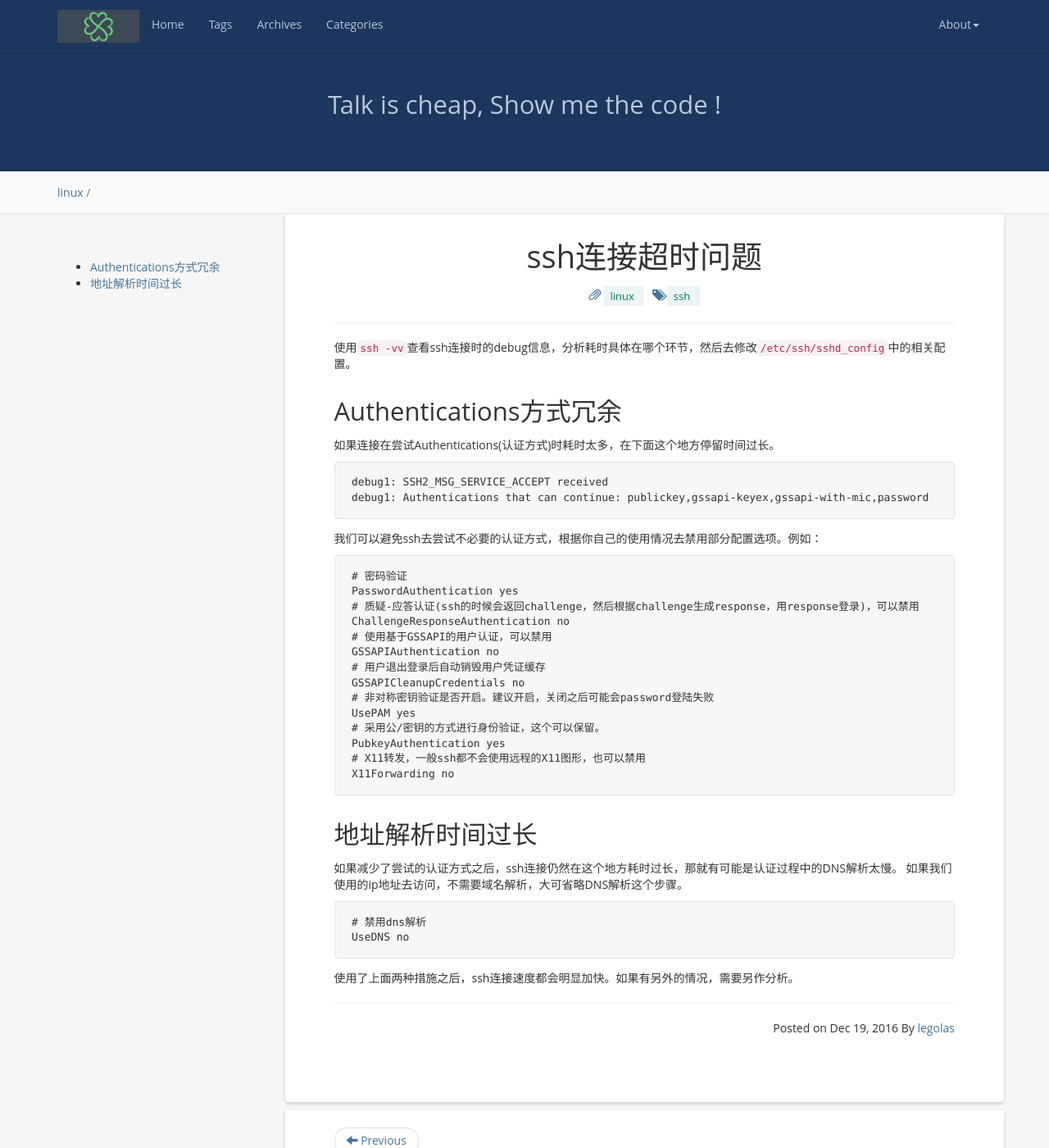
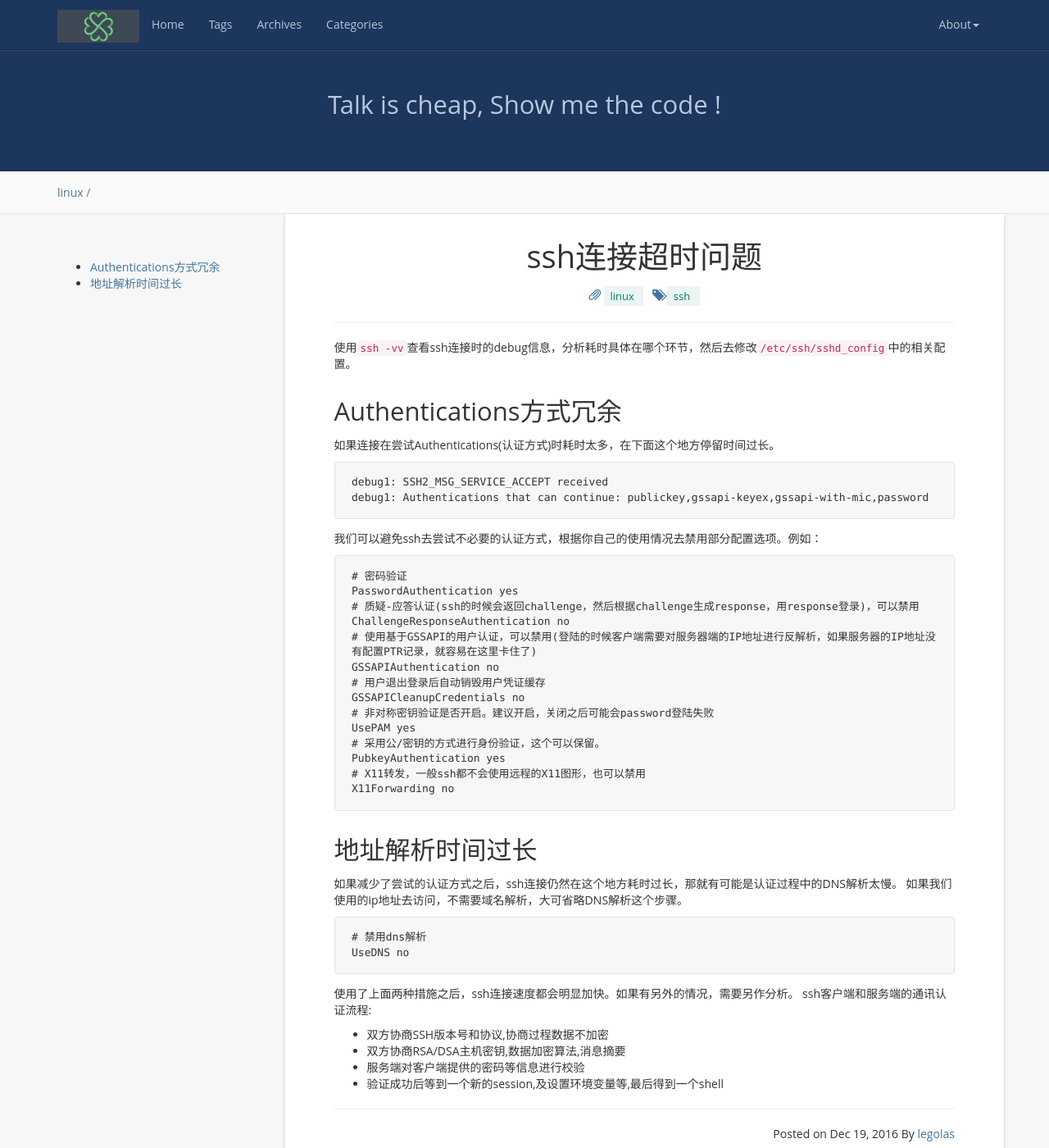
Before and after one commit to legolasNg/legolasNg.github.io, a Jekyll site: the page built from _posts/2016-12-19-ssh-connection-timeout.md, in a window 1280 px wide and 1400 px high. Shown: the whole window at 82% size. Built offline with Jekyll 4.4.1, drawn with Linux system fonts in a browser that asks for light colours; nearby versions of some CDN libraries; comment, search, counter and statistics services are not loaded.

Commit message:
[modify] modify an article

`````diff
--- a/_posts/2016-12-19-ssh-connection-timeout.md
+++ b/_posts/2016-12-19-ssh-connection-timeout.md
@@ -25,7 +25,7 @@ debug1: Authentications that can continue: publickey,gssapi-keyex,gssapi-with-mi
 PasswordAuthentication yes
 # 质疑-应答认证(ssh的时候会返回challenge，然后根据challenge生成response，用response登录)，可以禁用
 ChallengeResponseAuthentication no
-# 使用基于GSSAPI的用户认证，可以禁用
+# 使用基于GSSAPI的用户认证，可以禁用(登陆的时候客户端需要对服务器端的IP地址进行反解析，如果服务器的IP地址没有配置PTR记录，就容易在这里卡住了)
 GSSAPIAuthentication no
 # 用户退出登录后自动销毁用户凭证缓存
 GSSAPICleanupCredentials no
@@ -48,3 +48,9 @@ UseDNS no
 ````
 
 使用了上面两种措施之后，ssh连接速度都会明显加快。如果有另外的情况，需要另作分析。
+ssh客户端和服务端的通讯认证流程:
+
+- 双方协商SSH版本号和协议,协商过程数据不加密
+- 双方协商RSA/DSA主机密钥,数据加密算法,消息摘要
+- 服务端对客户端提供的密码等信息进行校验
+- 验证成功后等到一个新的session,及设置环境变量等,最后得到一个shell
`````
